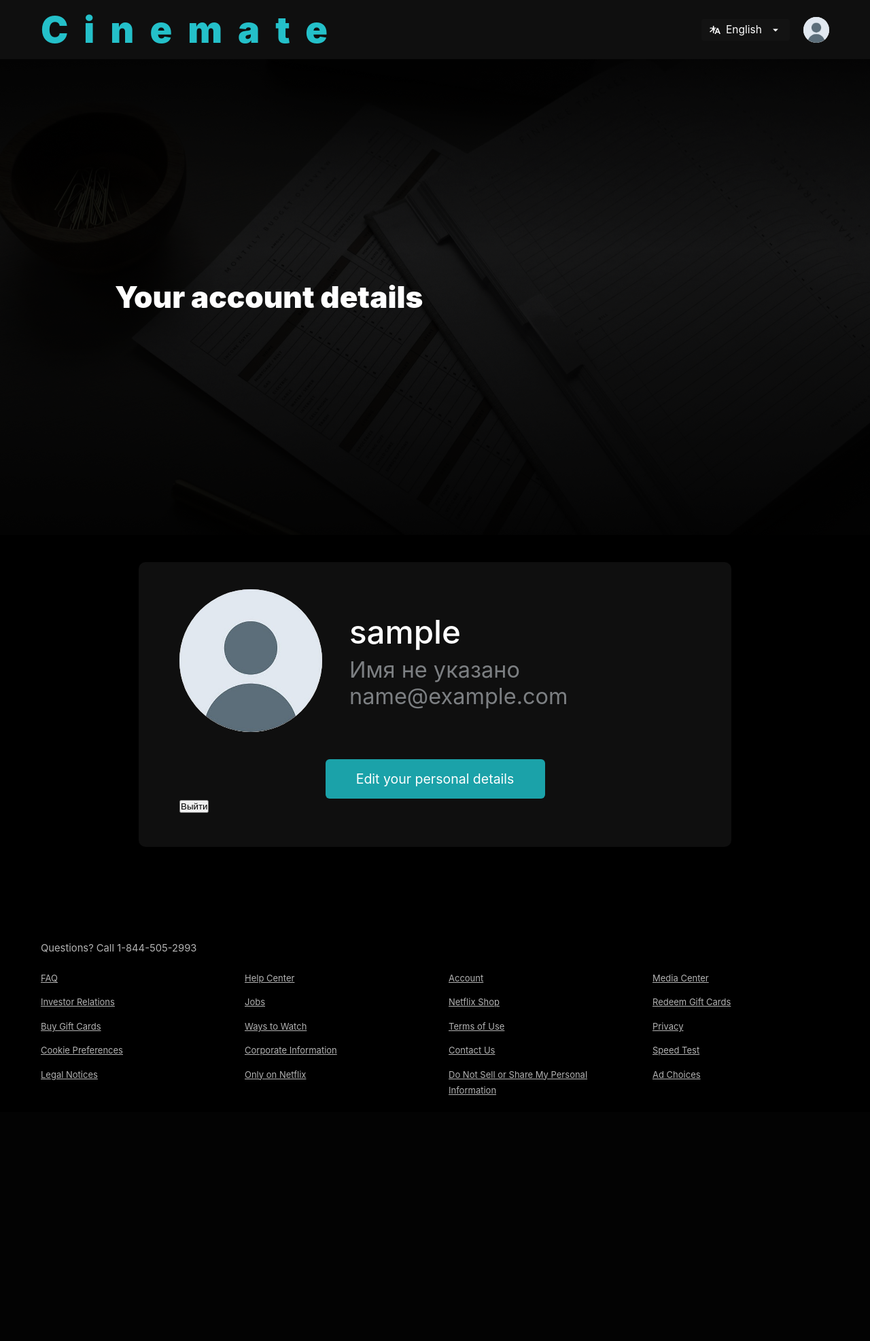
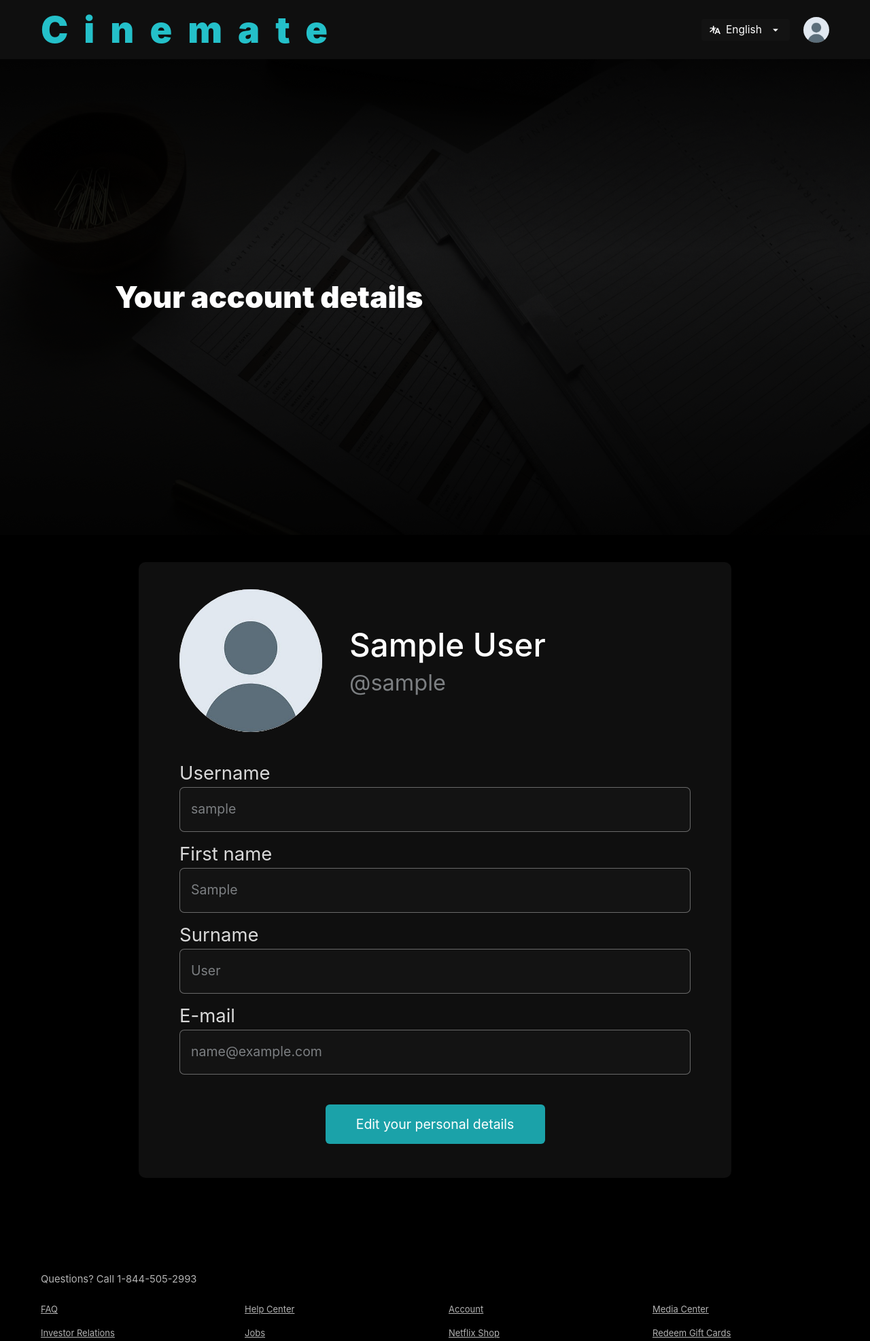
Before and after one commit to Vladthe49th/Vladflix, a Django app: page /account/ in a window 1280 px wide. Shown: the top 1973 px of the page at 68% size. Before the commit the page ends 1611 px from the top, so only its background shows below. Run offline with Django 5.2, Linux system fonts and the light colour scheme; the visitor is signed in with stand-in values (Sample User, id 1); data comes from the database, SQL or seed files in the repository.

Commit message:
Film page + Profile page Update

```diff
--- a/core/forms.py
+++ b/core/forms.py
@@ -51,38 +51,43 @@ class UserRegistrationForm(UserCreationForm):
 class ProfileForm(forms.ModelForm):
     class Meta:
         model = Profile
-        fields = ['display_name', 'avatar']
+        fields = ['avatar']
 
-    email = forms.EmailField(
-        required=True,
-        widget=forms.EmailInput(attrs={
-            'class': 'form-control',
-            'placeholder': 'Введите ваш email'
-        })
-    )
+    username = forms.CharField(max_length=150)
+    first_name = forms.CharField(max_length=150, required=False)
+    last_name = forms.CharField(max_length=150, required=False)
+    email = forms.EmailField(required=True)
 
     def __init__(self, *args, **kwargs):
         super().__init__(*args, **kwargs)
+        user = self.instance.user
+        self.fields['username'].initial = user.username
+        self.fields['first_name'].initial = user.first_name
+        self.fields['last_name'].initial = user.last_name
+        self.fields['email'].initial = user.email
 
-        if self.instance and self.instance.user:
-            self.fields['email'].initial = self.instance.user.email
+        for name in ('username', 'first_name', 'last_name', 'email'):
+            self.fields[name].widget.attrs.update({'class': 'form-control'})
+        self.fields['avatar'].widget = forms.FileInput(attrs={
+            'class': 'form-control-file',
+            'accept': 'image/*',
+        })
 
-        self.fields['display_name'].widget.attrs.update({
-            'class': 'form-control',
-            'placeholder': 'Введите отображаемое имя'
-        })
-        self.fields['avatar'].widget.attrs.update({
-            'class': 'form-control-file'
-        })
+    def clean_username(self):
+        username = self.cleaned_data['username']
+        taken = User.objects.filter(username__iexact=username).exclude(pk=self.instance.user_id).exists()
+        if taken:
+            raise forms.ValidationError('A user with that username already exists.')
+        return username
 
     def save(self, commit=True):
         profile = super().save(commit=False)
-        new_email = self.cleaned_data.get('email')
-        if new_email is not None and profile.user:
-            profile.user.email = new_email
-            if commit:
-                profile.user.save()
-
+        user = profile.user
+        user.username = self.cleaned_data['username']
+        user.first_name = self.cleaned_data['first_name']
+        user.last_name = self.cleaned_data['last_name']
+        user.email = self.cleaned_data['email']
         if commit:
+            user.save()
             profile.save()
         return profile
--- a/core/templates/core/account.html
+++ b/core/templates/core/account.html
@@ -6,7 +6,6 @@
 {% endblock %}
 
 {% block content %}
-
 <div class="page-wrapper">
     <section class="hero">
         <img class="hero-image" src="{% static 'images/account_hero.png' %}" alt="Аккаунт">
@@ -15,7 +14,9 @@
             <h1 class="hero-title" data-i18n="account.hero.title">Your account details</h1>
         </div>
     </section>
-    <section class="profile-card">
+
+    <form method="post" enctype="multipart/form-data" id="profileForm" class="profile-card{% if form.errors %} is-editing{% endif %}">
+        {% csrf_token %}
         <div class="profile-header">
             <div class="profile-avatar">
                 {% if user.profile.avatar %}
@@ -25,54 +26,56 @@
                 {% endif %}
             </div>
             <div class="profile-info">
-                <h2 class="profile-name">{{ user.username }}</h2>
-                <p class="profile-username">{{ user.profile.display_name|default:"Имя не указано" }}</p>
-                <p class="profile-username">{{ user.email|default:"Email не указан" }}</p>
-            </div>
-        </div>
-        <div class="profile-fields" style="display: none;" id="edit-profile-form-container">
-            <form method="post" enctype="multipart/form-data">
-                {% csrf_token %}
-
-                <div class="field-group">
-                    <label class="field-label" data-i18n="account.username">Отображаемое имя</label>
-                    {{ form.display_name }}
-                    {{ form.display_name.errors }}
-                </div>
-                <div class="field-group">
-                    <label class="field-label" data-i18n="account.email">Email</label>
-                    {{ form.email }}
-                    {{ form.email.errors }}
-                </div>
-                <div class="field-group">
-                    <label class="field-label">Аватар</label>
+                <h2 class="profile-name">{% firstof user.get_full_name user.profile.display_name user.username %}</h2>
+                <p class="profile-username">@{{ user.username }}</p>
+                <div class="edit-only avatar-input">
+                    <label class="field-label small" data-i18n="account.avatar">Avatar</label>
                     {{ form.avatar }}
                     {{ form.avatar.errors }}
                 </div>
+            </div>
+        </div>
 
-                <button type="submit" class="btn-submit">Сохранить</button>
-            </form>
+        <div class="profile-fields">
+            <div class="field-group">
+                <label class="field-label" for="{{ form.username.id_for_label }}" data-i18n="account.username">Username</label>
+                <div class="field-value view-only">{{ user.username }}</div>
+                <div class="edit-only">{{ form.username }}{{ form.username.errors }}</div>
+            </div>
+            <div class="field-group">
+                <label class="field-label" for="{{ form.first_name.id_for_label }}" data-i18n="account.firstName">First name</label>
+                <div class="field-value view-only">{{ user.first_name|default:"—" }}</div>
+                <div class="edit-only">{{ form.first_name }}{{ form.first_name.errors }}</div>
+            </div>
+            <div class="field-group">
+                <label class="field-label" for="{{ form.last_name.id_for_label }}" data-i18n="account.surname">Surname</label>
+                <div class="field-value view-only">{{ user.last_name|default:"—" }}</div>
+                <div class="edit-only">{{ form.last_name }}{{ form.last_name.errors }}</div>
+            </div>
+            <div class="field-group">
+                <label class="field-label" for="{{ form.email.id_for_label }}" data-i18n="account.email">E-mail</label>
+                <div class="field-value view-only">{{ user.email|default:"—" }}</div>
+                <div class="edit-only">{{ form.email }}{{ form.email.errors }}</div>
+            </div>
         </div>
-        <button id="edit-profile-btn" class="btn-edit" data-i18n="account.editDetails">Редактировать профиль</button>
-        <button id="cancel-edit-btn" class="btn-edit" style="display: none;">Отмена</button>
-        <form action="{% url 'core:logout' %}" method="post" style="display: inline;">
-            {% csrf_token %}
-            <button type="submit">Выйти</button>
-        </form>
-    </section>
+
+        <div class="profile-actions">
+            <button type="button" id="edit-profile-btn" class="btn-edit view-only" data-i18n="account.editDetails">Edit your personal details</button>
+            <button type="submit" class="btn-edit edit-only" data-i18n="account.save">Save</button>
+            <button type="button" id="cancel-edit-btn" class="btn-edit btn-edit--secondary edit-only" data-i18n="account.cancel">Cancel</button>
+        </div>
+    </form>
 </div>
 <script>
-    document.getElementById('edit-profile-btn').addEventListener('click', function () {
-        document.getElementById('edit-profile-form-container').style.display = 'block';
-        document.getElementById('cancel-edit-btn').style.display = 'block';
-        document.getElementById('edit-profile-btn').style.display = 'none';
-
-    });
-
-    document.getElementById('cancel-edit-btn').addEventListener('click', function () {
-        document.getElementById('edit-profile-form-container').style.display = 'none';
-        document.getElementById('cancel-edit-btn').style.display = 'none';
-        document.getElementById('edit-profile-btn').style.display = 'block';
-    });
+    (function () {
+        var card = document.getElementById('profileForm');
+        document.getElementById('edit-profile-btn').addEventListener('click', function () {
+            card.classList.add('is-editing');
+        });
+        document.getElementById('cancel-edit-btn').addEventListener('click', function () {
+            card.reset();
+            card.classList.remove('is-editing');
+        });
+    })();
 </script>
 {% endblock %}
--- a/core/views.py
+++ b/core/views.py
@@ -115,6 +115,8 @@ def notification(request):
 def register_agreement(request):
     return render(request, 'core/register_agreement.html')
 
+GENRE_SECTION_LIMIT = 5
+
 def content_list(request):
     contents = (
         Content.objects
@@ -130,6 +132,20 @@ def content_list(request):
     genre_id = request.GET.get('genre')
     if genre_id:
         selected_genre = genres.filter(pk=genre_id).first()
+
+    def genre_pk(name):
+        return genres.filter(name__iexact=name).values_list('pk', flat=True).first()
+
+    genre_sections = []
+    if not selected_genre:
+        for genre in genres:
+            items = list(contents.filter(genres=genre).distinct()[:GENRE_SECTION_LIMIT + 1])
+            if items:
+                genre_sections.append({
+                    'genre': genre,
+                    'items': items[:GENRE_SECTION_LIMIT],
+                    'has_more': len(items) > GENRE_SECTION_LIMIT,
+                })
 
     watch_history = None
 
@@ -155,12 +171,15 @@ def content_list(request):
     else:
         context.update({
             'recommendations': contents[:5],
-            'detectives': contents.filter(genres__name__iexact='Detective'),
-            'thrillers': contents.filter(genres__name__iexact='Thriller'),
+            'genre_sections': genre_sections,
             'sci_fi': contents.filter(genres__name__iexact='Sci-Fi').first(),
             'romance': contents.filter(genres__name__iexact='Romance').first(),
             'action': contents.filter(genres__name__iexact='Action').first(),
-            'cartoons': contents.filter(genres__name__iexact='Cartoon').first(),
+            'cartoons': contents.filter(genres__name__iexact='Animation').first(),
+            'sci_fi_genre_id': genre_pk('Sci-Fi'),
+            'romance_genre_id': genre_pk('Romance'),
+            'action_genre_id': genre_pk('Action'),
+            'cartoons_genre_id': genre_pk('Animation'),
         })
 
     return render(request, 'core/films.html', context)
--- a/static/css/account.css
+++ b/static/css/account.css
@@ -306,3 +306,49 @@ body {
         .footer-links a:hover {
             color: #ffffff;
         }
+
+
+/* VIEW / EDIT MODES */
+.profile-card .edit-only {
+    display: none;
+}
+
+.profile-card.is-editing .edit-only {
+    display: block;
+}
+
+.profile-card.is-editing .view-only {
+    display: none;
+}
+
+.field-label.small {
+    font-size: 16px;
+    color: #7c7f82;
+}
+
+.avatar-input {
+    margin-top: 12px;
+}
+
+.profile-actions {
+    display: flex;
+    flex-direction: column;
+    gap: 12px;
+    align-items: center;
+}
+
+.btn-edit--secondary {
+    background-color: transparent;
+    border: 1px solid rgba(128, 128, 128, 0.8);
+}
+
+    .btn-edit--secondary:hover {
+        background-color: rgba(255, 255, 255, 0.08);
+    }
+
+.profile-card .errorlist {
+    list-style: none;
+    color: #eb685e;
+    font-size: 14px;
+    margin-top: 6px;
+}
--- a/static/js/app.js
+++ b/static/js/app.js
@@ -70,6 +70,7 @@
                 allGenres: "All genres",
                 noContinueWatching: "You haven't started watching anything yet.",
                 noGenreResults: "No content found for this genre yet.",
+                more: "More",
                 recommendations: "Recommendations for you",
                 topDetectives: "Top detectives of this year",
                 topThrillers: "Top trillers of this year",
@@ -100,7 +101,10 @@
                 surname: "Surname",
                 email: "E-mail",
                 phoneNumber: "Phone number",
-                editDetails: "Edit your personal details"
+                editDetails: "Edit your personal details",
+                save: "Save",
+                cancel: "Cancel",
+                avatar: "Avatar"
             },
             notification: {
                 title: "Notifications | Cinemate",
@@ -216,6 +220,7 @@
                 allGenres: "Усі жанри",
                 noContinueWatching: "Ви ще нічого не почали дивитися.",
                 noGenreResults: "У цьому жанрі поки немає контенту.",
+                more: "Більше",
                 recommendations: "Рекомендації для вас",
                 topDetectives: "Найкращі детективи цього року",
                 topThrillers: "Найкращі трилери цього року",
@@ -246,7 +251,10 @@
                 surname: "Прізвище",
                 email: "E-mail",
                 phoneNumber: "Номер телефону",
-                editDetails: "Редагувати особисті дані"
+                editDetails: "Редагувати особисті дані",
+                save: "Зберегти",
+                cancel: "Скасувати",
+                avatar: "Аватар"
             },
             notification: {
                 title: "Сповіщення | Cinemate",
@@ -362,6 +370,7 @@
                 allGenres: "Wszystkie gatunki",
                 noContinueWatching: "Nie zacząłeś jeszcze niczego oglądać.",
                 noGenreResults: "Brak treści w tym gatunku.",
+                more: "Więcej",
                 recommendations: "Rekomendacje dla Ciebie",
                 topDetectives: "Najlepsze kryminały tego roku",
                 topThrillers: "Najlepsze thrillery tego roku",
@@ -392,7 +401,10 @@
                 surname: "Nazwisko",
                 email: "E-mail",
                 phoneNumber: "Numer telefonu",
-                editDetails: "Edytuj dane osobowe"
+                editDetails: "Edytuj dane osobowe",
+                save: "Zapisz",
+                cancel: "Anuluj",
+                avatar: "Awatar"
             },
             notification: {
                 title: "Powiadomienia | Cinemate",
--- a/vladflix/settings.py
+++ b/vladflix/settings.py
@@ -12,7 +12,7 @@ BASE_DIR = Path(__file__).resolve().parent.parent
 SECRET_KEY = 'django-insecure-g661hy_e47-#-t-bpetvah!eln^f$2#4y-%xx0ix5tofsy9@r$'
 
 # SECURITY WARNING: don't run with debug turned on in production!
-DEBUG = True
+DEBUG = False
 
 ALLOWED_HOSTS = ["127.0.0.1"]
 
```
Also changed, not shown: core/templates/core/films.html (+22 -28 lines), static/css/films.css (+19 -0 lines).
